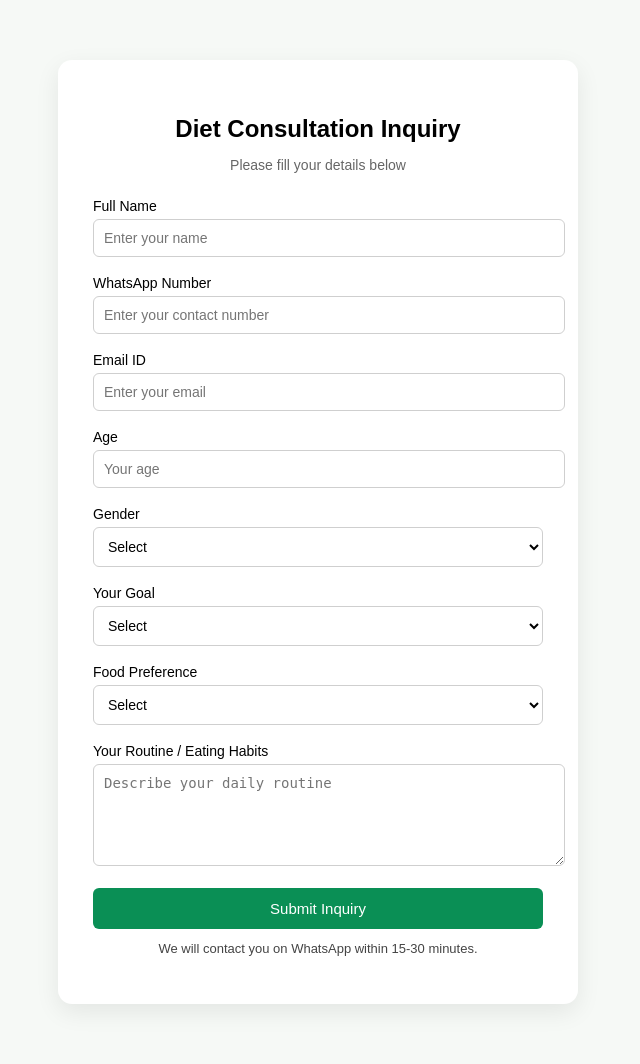
After one commit to jatindeshmukh/Diet_Mandy-main, a Django app: page /Inquiry.html in a window 1280 px wide. The commit adds this page. Shown: the whole page, without its empty margins (322-962 px from the left). Run offline with Django 5.2, Linux system fonts and the light colour scheme.

Commit message:
inquiry_page

```diff
--- a/diet_mandy/main/urls.py
+++ b/diet_mandy/main/urls.py
@@ -13,6 +13,7 @@ urlpatterns = [
     path('kietos/', views.kietos , name='kietos'),
     path('muscle_gain_diet/', views.muscle_gain_diet , name='muscle_gain_diet'),
     path('Pcod_diet/', views.Pcod_diet , name='Pcod_diet'),
+    path('Inquiry.html', views.inquiry , name='inquiry'),
 
   # Added this line
 
--- a/diet_mandy/main/views.py
+++ b/diet_mandy/main/views.py
@@ -146,6 +146,9 @@ def muscle_gain_diet(request):
 def Pcod_diet(request):
     return render(request, 'Pcod_diet.html')
 
+def inquiry(request):
+    return render(request, 'Inquiry.html')
+
 
 
 # from django.shortcuts import render, redirect
--- /dev/null
+++ b/diet_mandy/static/inquiry.css
@@ -0,0 +1,79 @@
+body {
+    margin: 0;
+    font-family: "Poppins", sans-serif;
+    background: #F6F9F6;
+}
+
+.page {
+    display: flex;
+    justify-content: center;
+    padding: 60px 20px;
+}
+
+.form-box {
+    max-width: 450px;
+    width: 100%;
+    background: #fff;
+    padding: 35px;
+    border-radius: 14px;
+    box-shadow: 0px 8px 25px rgba(0, 0, 0, 0.08);
+}
+
+h2 {
+    text-align: center;
+    margin-bottom: 5px;
+    font-weight: 600;
+}
+
+.tag {
+    text-align: center;
+    margin-bottom: 25px;
+    color: #666;
+    font-size: 14px;
+}
+
+label {
+    font-size: 14px;
+    margin-bottom: 5px;
+    display: block;
+}
+
+input,
+select,
+textarea {
+    width: 100%;
+    padding: 10px;
+    border: 1px solid #CFCFCF;
+    border-radius: 6px;
+    margin-bottom: 18px;
+    font-size: 14px;
+    background: #fff;
+}
+
+textarea {
+    min-height: 80px;
+    resize: vertical;
+}
+
+button {
+    width: 100%;
+    padding: 12px;
+    background: #0A8F55;
+    color: #fff;
+    border: none;
+    border-radius: 6px;
+    font-size: 15px;
+    cursor: pointer;
+    transition: .3s;
+}
+
+button:hover {
+    background: #067044;
+}
+
+.note {
+    text-align: center;
+    margin-top: 12px;
+    font-size: 13px;
+    color: #444;
+}
--- /dev/null
+++ b/diet_mandy/templates/Inquiry.html
@@ -0,0 +1,75 @@
+{% load static %}
+<!DOCTYPE html>
+<html lang="en">
+
+<head>
+    <meta charset="UTF-8" />
+    <meta name="viewport" content="width=device-width, initial-scale=1.0" />
+    <title>Diet Mandy - Inquiry Form</title>
+
+    {% comment %} <!-- Google Font -->
+    <link href="https://fonts.googleapis.com/css2?family=Poppins:wght@300;400;500;600&display=swap" rel="stylesheet"> {% endcomment %}
+
+    <!-- CSS Link -->
+<link rel="stylesheet" href="{% static 'inquiry.css' %}">
+</head>
+
+<body>
+
+    <section class="page">
+        <form class="form-box">
+
+            <h2>Diet Consultation Inquiry</h2>
+            <p class="tag">Please fill your details below</p>
+
+            <label>Full Name</label>
+            <input type="text" name="name" placeholder="Enter your name" required>
+
+            <label>WhatsApp Number</label>
+            <input type="tel" name="phone" placeholder="Enter your contact number" required>
+
+            <label>Email ID</label>
+            <input type="email" name="email" placeholder="Enter your email" required>
+
+            <label>Age</label>
+            <input type="number" name="age" placeholder="Your age" required>
+
+            <label>Gender</label>
+            <select name="gender" required>
+                <option value="">Select</option>
+                <option>Male</option>
+                <option>Female</option>
+                <option>Other</option>
+            </select>
+
+            <label>Your Goal</label>
+            <select name="goal" required>
+                <option value="">Select</option>
+                <option>Weight Loss</option>
+                <option>Weight Gain</option>
+                <option>Muscle Gain</option>
+                <option>Diabetic Control</option>
+                <option>PCOD / PCOS</option>
+            </select>
+
+            <label>Food Preference</label>
+            <select name="food" required>
+                <option value="">Select</option>
+                <option>Veg</option>
+                <option>Non-Veg</option>
+                <option>Vegan</option>
+            </select>
+
+            <label>Your Routine / Eating Habits</label>
+            <textarea name="routine" placeholder="Describe your daily routine" required></textarea>
+
+            <button type="submit">Submit Inquiry</button>
+
+            <p class="note">We will contact you on WhatsApp within 15-30 minutes.</p>
+
+        </form>
+    </section>
+
+</body>
+
+</html>
--- a/diet_mandy/templates/index.html
+++ b/diet_mandy/templates/index.html
@@ -20,6 +20,7 @@
         <li><a href="#why-different">Why We're Different</a></li>
         <li><a href="#diets">Health Analysis</a></li>
         <li><a href="{% url 'blogs' %}">Blog </a></li>
+        <li><a href="{% url 'inquiry' %}">Inquiry</a></li>
 
         <!-- ✅ Your Django Login / Signup -->
         {% if user.is_authenticated %}
```
